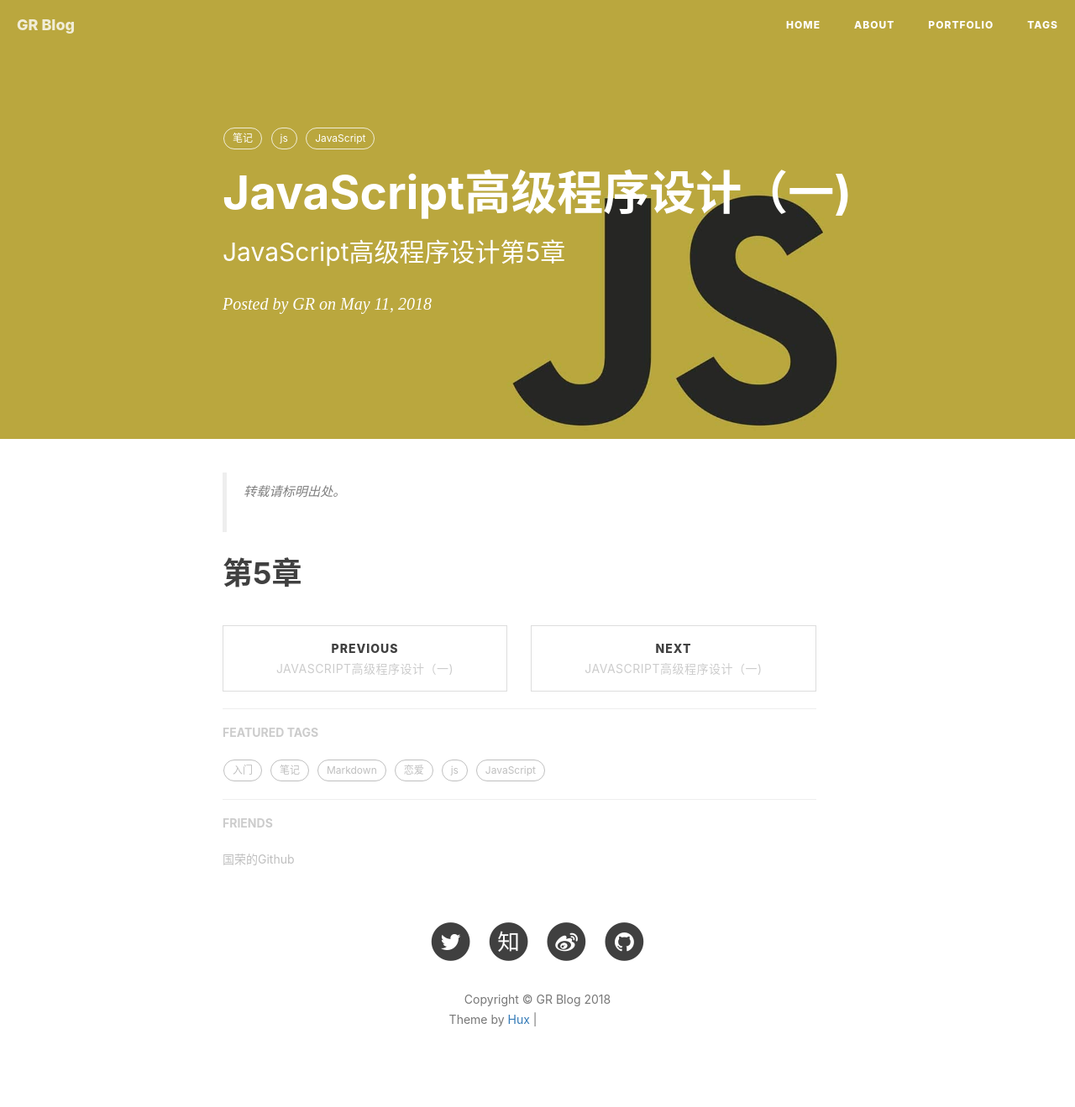
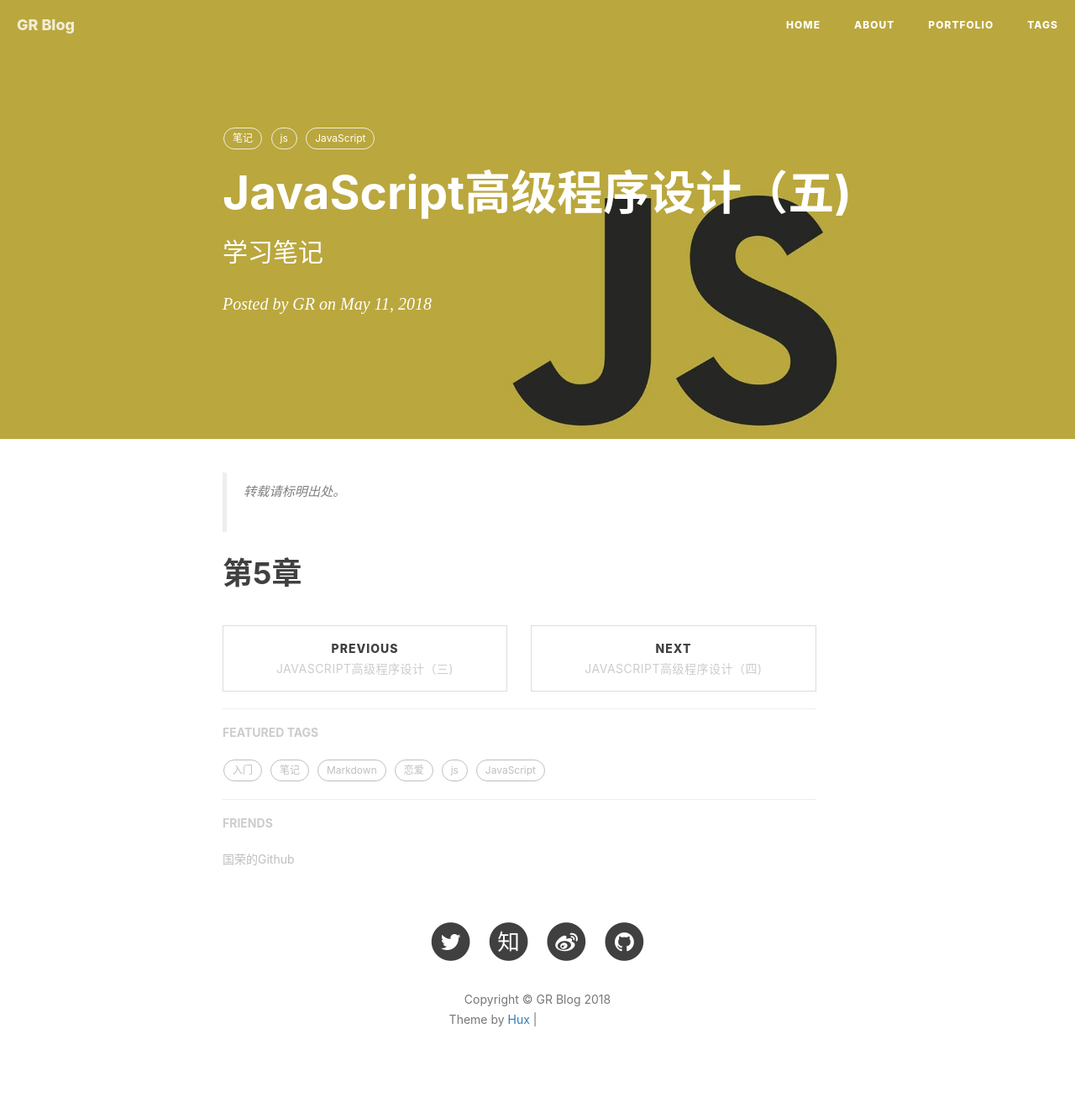
Before and after one commit to wangguorong1996/wangguorong1996.github.io, a Jekyll site: the page built from _posts/2018-05-11-JavaScript5.markdown, in a window 1280 px wide. Shown: the whole page at 84% size. Built offline with Jekyll 4.4.1, drawn with Linux system fonts in a browser that asks for light colours; nearby versions of some CDN libraries; comment, search, counter and statistics services are not loaded; grey boxes are pictures that could not be loaded.

Commit message:
push-js2-5-2

```diff
--- a/_posts/2018-05-08-JavaScript1.markdown
+++ b/_posts/2018-05-08-JavaScript1.markdown
@@ -1,7 +1,7 @@
 ---
 layout:     post
 title:      "JavaScript高级程序设计（一)"
-subtitle:   "JavaScript高级程序设计第1章"
+subtitle:   "学习笔记"
 date:       2018-05-08 14:27:00
 author:     "GR"
 header-img: "img/post-bg-javascript1.jpg"
--- a/_posts/2018-05-08-JavaScript2.markdown
+++ b/_posts/2018-05-08-JavaScript2.markdown
@@ -1,7 +1,7 @@
 ---
 layout:     post
-title:      "JavaScript高级程序设计（一)"
-subtitle:   "JavaScript高级程序设计第2章"
+title:      "JavaScript高级程序设计（二)"
+subtitle:   "学习笔记"
 date:       2018-05-08 10:25:00
 author:     "GR"
 header-img: "img/post-bg-javascript1.jpg"
--- a/_posts/2018-05-08-JavaScript3.markdown
+++ b/_posts/2018-05-08-JavaScript3.markdown
@@ -1,7 +1,7 @@
 ---
 layout:     post
-title:      "JavaScript高级程序设计（一)"
-subtitle:   "JavaScript高级程序设计第3章"
+title:      "JavaScript高级程序设计（三)"
+subtitle:   "学习笔记"
 date:       2018-05-08 14:27:00
 author:     "GR"
 header-img: "img/post-bg-javascript1.jpg"
--- a/_posts/2018-05-11-JavaScript4.markdown
+++ b/_posts/2018-05-11-JavaScript4.markdown
@@ -1,7 +1,7 @@
 ---
 layout:     post
-title:      "JavaScript高级程序设计（一)"
-subtitle:   "JavaScript高级程序设计第4章"
+title:      "JavaScript高级程序设计（四)"
+subtitle:   "学习笔记"
 date:       2018-05-11 16:27:00
 author:     "GR"
 header-img: "img/post-bg-javascript1.jpg"
--- a/_posts/2018-05-11-JavaScript5.markdown
+++ b/_posts/2018-05-11-JavaScript5.markdown
@@ -1,7 +1,7 @@
 ---
 layout:     post
-title:      "JavaScript高级程序设计（一)"
-subtitle:   "JavaScript高级程序设计第5章"
+title:      "JavaScript高级程序设计（五)"
+subtitle:   "学习笔记"
 date:       2018-05-11 14:27:00
 author:     "GR"
 header-img: "img/post-bg-javascript1.jpg"
```
